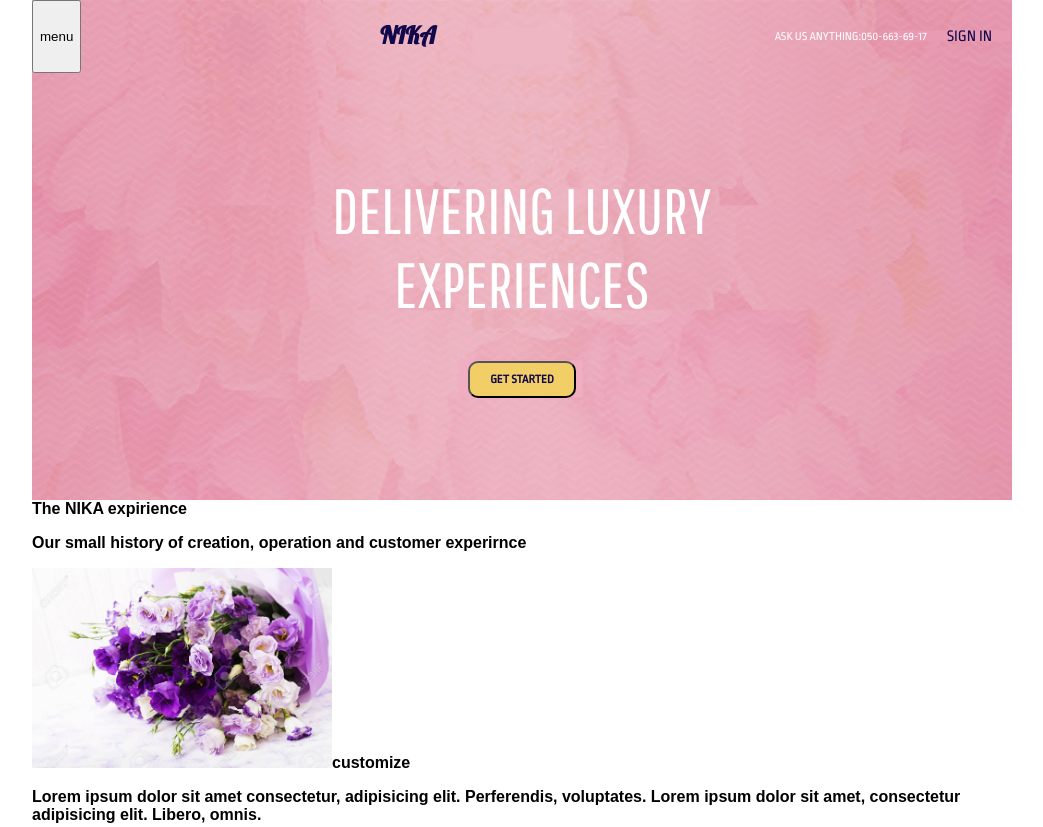
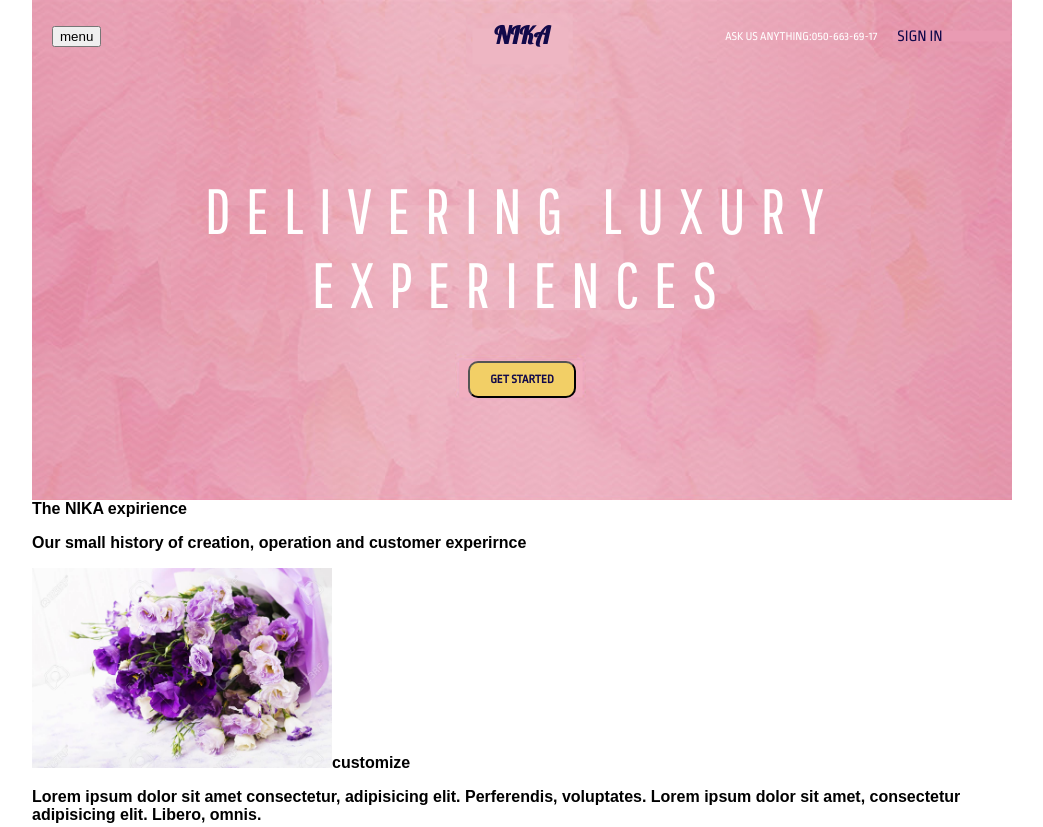
Before and after one commit to Lyudmila1711/HTML-for-my-final-site-, a plain HTML site: page index.html in a window 1280 px wide. Shown: the top 827 px of the page, without its empty margins (118-1161 px from the left). Drawn offline with Linux system fonts and the light colour scheme; a web font is replaced by a local one.

Commit message:
Simple code

```diff
--- a/css/index.css
+++ b/css/index.css
@@ -21,10 +21,13 @@ body header {
 }
 
 body header nav {
-    display: flex;
-    justify-content: space-between;
+    display: grid;
+    grid-template-columns: 1fr 1fr 1fr;
 }
 
+body header nav h1 {
+    text-align: center;
+}
 
 body header nav div {
     font-family: 'Ropa Sans', sans-serif;
@@ -51,6 +54,7 @@ body header div.font-label {
     text-transform: uppercase;
     color: var(--second-color);
     margin: 100px 0 0 0;
+    letter-spacing: 15px;
 }
 
 body header div p {
--- a/index.html
+++ b/index.html
@@ -11,7 +11,9 @@
 <body>
     <header>
         <nav>
-            <button name="menu" type="button">menu</button>
+            <div>
+                <button name="menu" type="button">menu</button>
+            </div>
             <h1>NIKA</h1>
             <div>
                 <label id="call-back">ask us anything:050-663-69-17</label>
```
